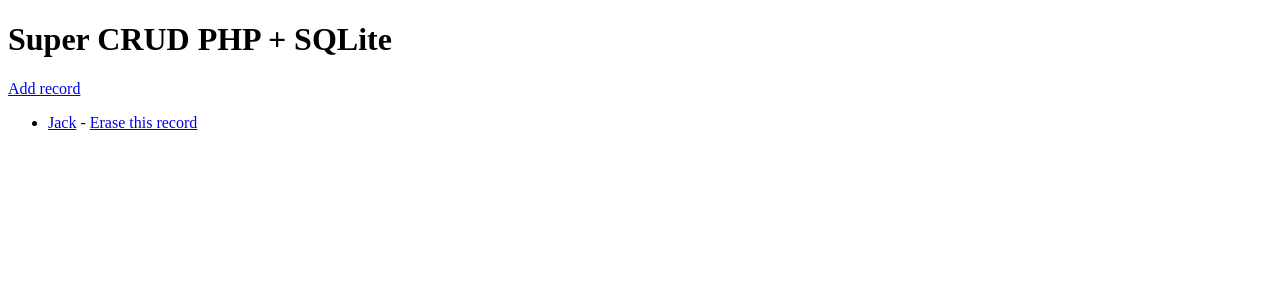
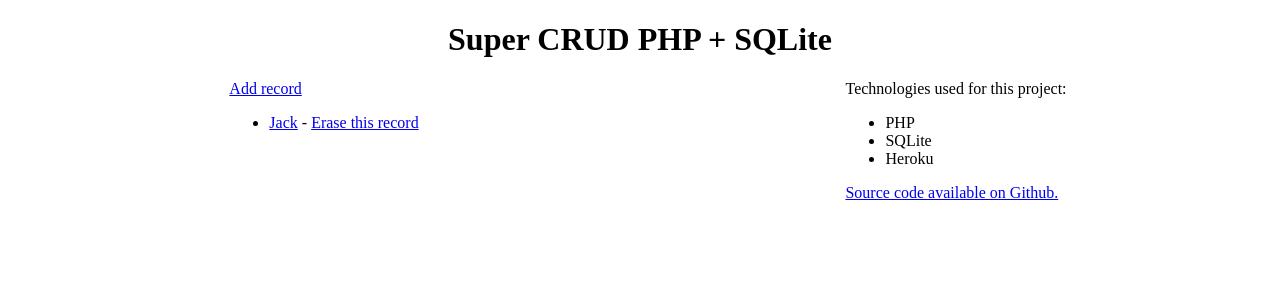
Before and after one commit to monmima/php-sqlite-crud, a PHP site: page / in a window 1280 px wide. Shown: the top 300 px of the page. Run offline with PHP 8.4, Linux system fonts and the light colour scheme; data comes from the database, SQL or seed files in the repository.

Commit message:
add link to Github and technologies used

```diff
--- a/delete.php
+++ b/delete.php
@@ -9,6 +9,10 @@
     <meta name="viewport" content="width=device-width, initial-scale=1.0">
     <title>Add Student</title>
     <style>
+        h1 {
+            text-align: center;
+        }
+
         label, input {
             display: block;
         }
--- a/index.php
+++ b/index.php
@@ -4,10 +4,31 @@
     <meta charset="UTF-8">
     <meta http-equiv="X-UA-Compatible" content="IE=edge">
     <meta name="viewport" content="width=device-width, initial-scale=1.0">
-    <title>Document</title>
+    <title>CRUD PHP + SQLite</title>
+    <style>
+
+
+        footer {
+            text-align: center;
+        }
+
+        h1 {
+            text-align: center;
+        }
+
+        main {
+            display: grid;
+            grid-template-columns: 1fr 1fr;
+
+            justify-items: center;
+        }
+    </style>
 </head>
 <body>
     <h1>Super CRUD PHP + SQLite</h1>
+
+    <main>
+        <div>
 
             <div>
                 <a href="/add.php" title="Add record">Add record</a>
@@ -33,6 +54,26 @@
                 echo "</ul>";
             ?>
 
+        </div>
+
+        <aside>
+        	Technologies used for this project:
+
+			<ul>
+				<li>PHP</li>
+				<li>SQLite</li>
+				<li>Heroku</li>
+			</ul>
+
+			<p><a href="https://github.com/monmima/php-sqlite-crud" title="Source code on Github">Source code available on Github.</a></p>
+
+        </aside>
+
+    </main>
+
+
+
+
 
 
 </body>
```
Lines whose indentation alone changed are shown as unchanged.
